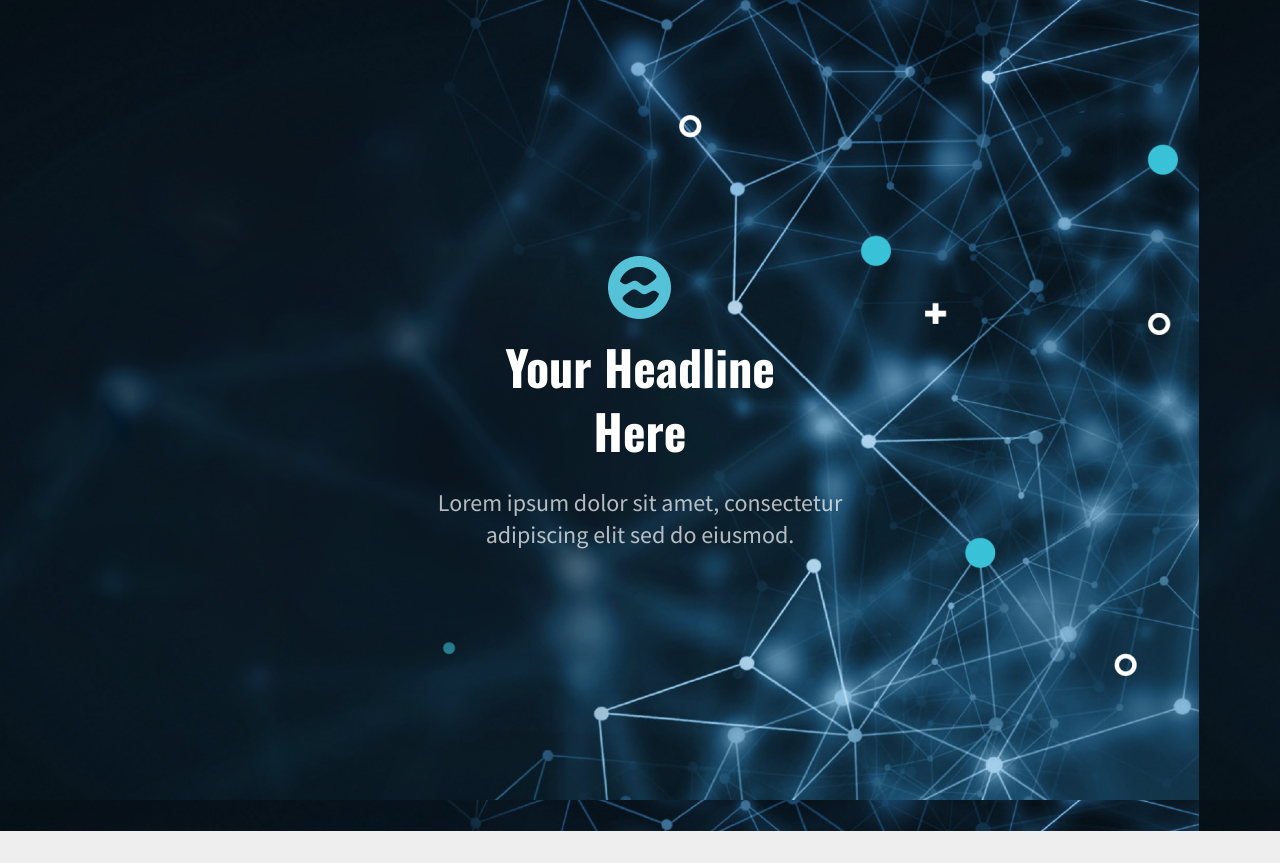
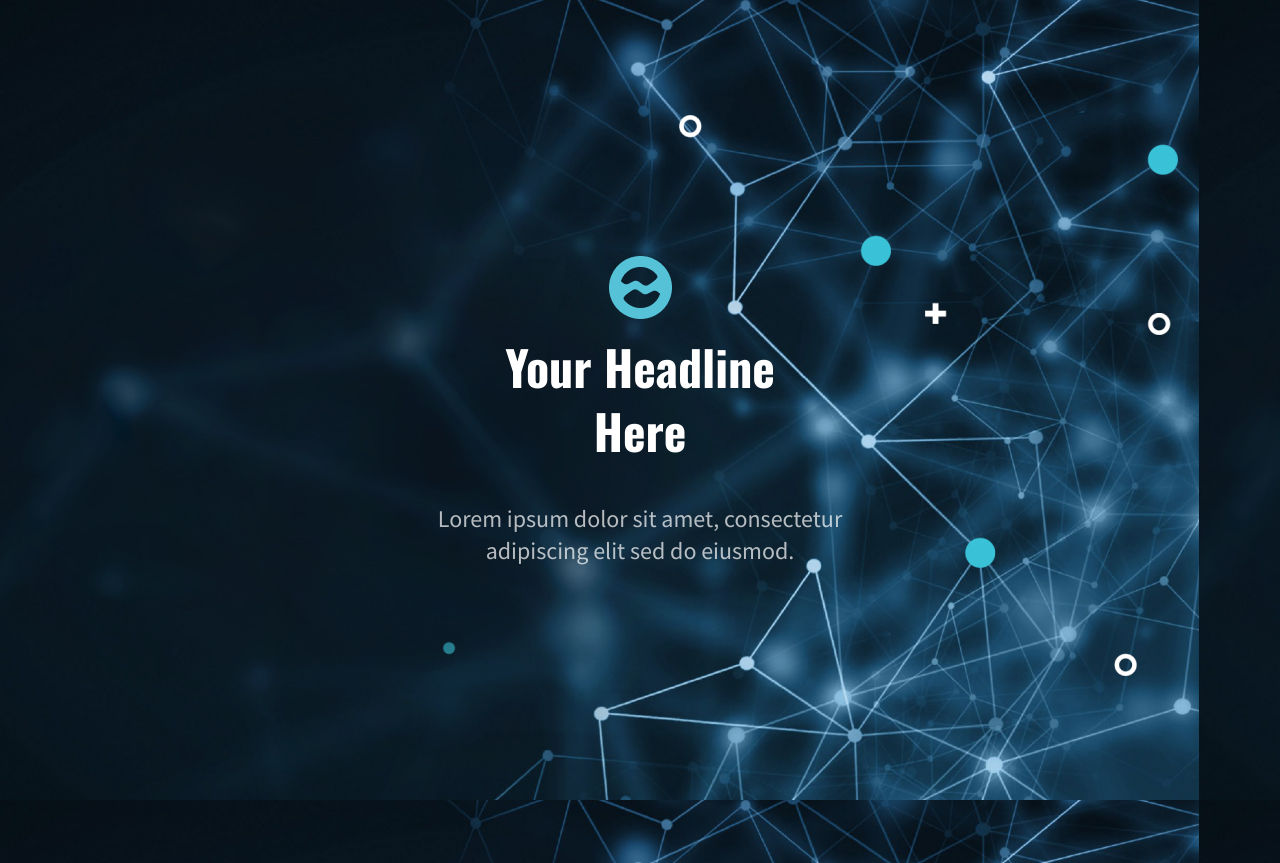
Before and after one commit to giraldiego/HTML-Essential-and-CSS-Basics, a plain HTML site: page src/index.html in a window 1280 px wide. Shown: the top 863 px of the page. Drawn offline with nearby package versions, Linux system fonts and the light colour scheme.

Commit message:
Remove container class

```diff
--- a/src/css/style.css
+++ b/src/css/style.css
@@ -25,6 +25,7 @@ h2 {
 }
 
 h3 {
+  margin: 2.5rem 0;
   font-weight: 400;
   font-size: 1.5rem;
   line-height: 2rem;
@@ -57,7 +58,6 @@ main p {
 .hero {
   background-image: url("../assets/bg-hero.jpg");
   color: white;
-  display: flex;
   padding: 16rem;
   /* display: none; */
 }
--- a/src/index.html
+++ b/src/index.html
@@ -24,7 +24,6 @@
       </nav>
     </header> -->
     <section class="hero">
-      <div class="container">
         <img src="assets/logo-big.png" alt="Project's logo" />
         <h1>
           Your Headline<br />
@@ -34,7 +33,6 @@
           Lorem ipsum dolor sit amet, consectetur<br />
           adipiscing elit sed do eiusmod.
         </h3>
-      </div>
     </section>
     <main>
       <h2>This is the Section Headline,<br> Continues to Two Lines</h2>
```
